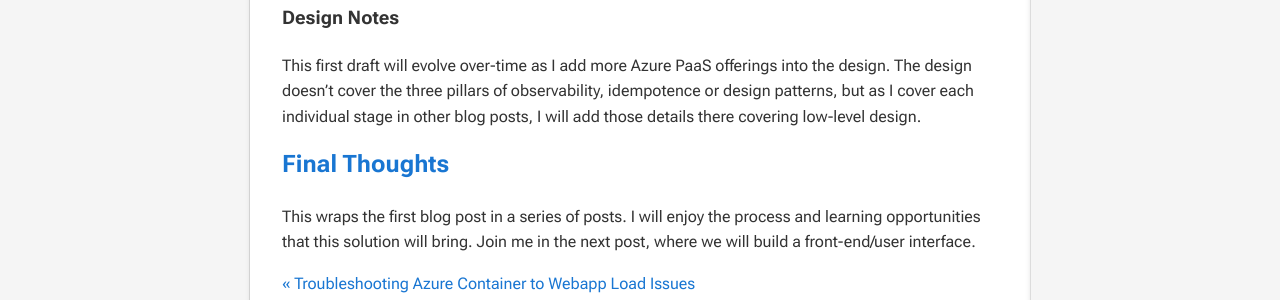
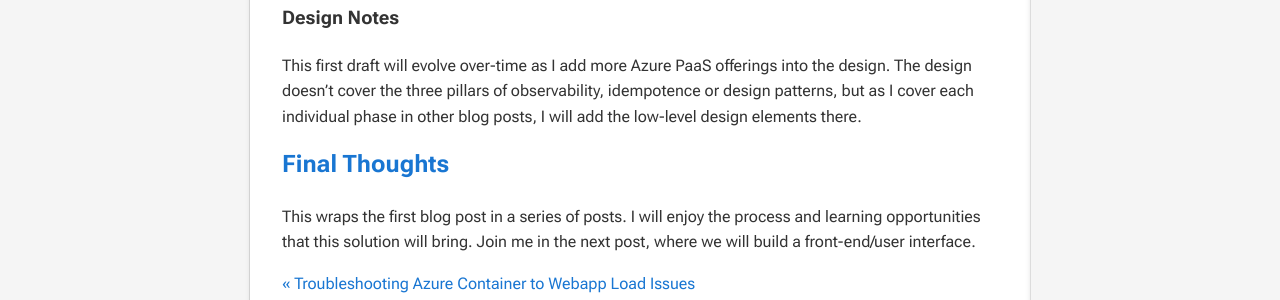
Before and after one commit to dazstaffs/blog, a Jekyll site: the page built from _posts/2026-03-05-CosmosDBDeepDive.md, in a window 1280 px wide. Shown: the part 1693-1993 px from the top of the page. Built offline with Jekyll 4.4.1, drawn with Linux system fonts in a browser that asks for light colours.

Commit message:
wording alteration

```diff
--- a/_posts/2026-03-05-CosmosDBDeepDive.md
+++ b/_posts/2026-03-05-CosmosDBDeepDive.md
@@ -23,7 +23,7 @@ With the above design considerations factored in, here is a high-level design.
 
 ### Design Notes ##
 
-This first draft will evolve over-time as I add more Azure PaaS offerings into the design. The design doesn't cover the three pillars of observability, idempotence or design patterns, but as I cover each individual stage in other blog posts, I will add those details there covering low-level design.
+This first draft will evolve over-time as I add more Azure PaaS offerings into the design. The design doesn't cover the three pillars of observability, idempotence or design patterns, but as I cover each individual phase in other blog posts, I will add the low-level design elements there.
 
 ## Final Thoughts ##
 
```
